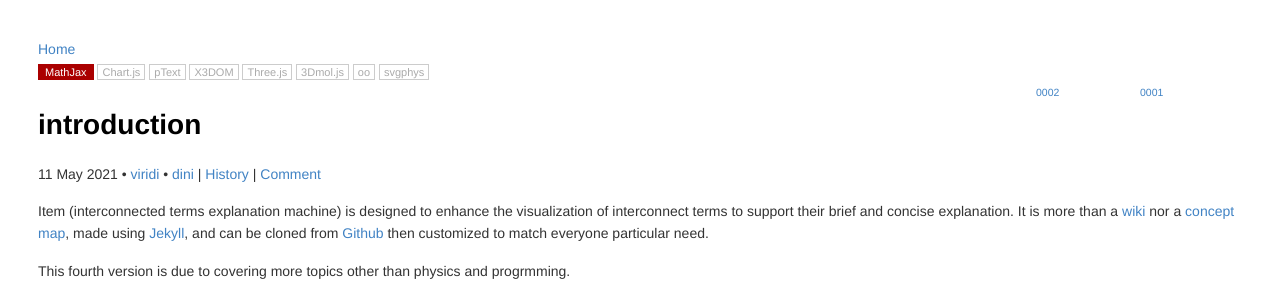
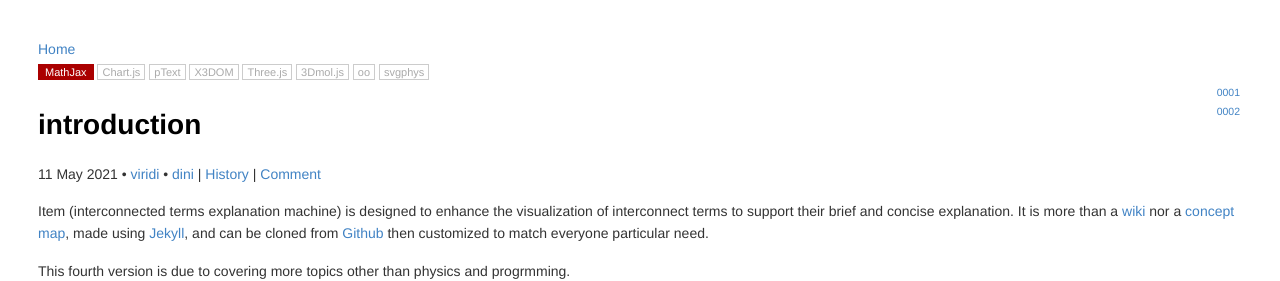
Before and after one commit to dudung/butir, a Jekyll site: the page built from _posts/0/00/2021-05-12-introduction.md, in a window 1280 px wide. Shown: the top 281 px of the page. Built offline with Jekyll 4.4.1, drawn with Linux system fonts in a browser that asks for light colours; formulas are drawn with MathJax 3.

Commit message:
update style for nodes

```diff
--- a/_includes/nodes.html
+++ b/_includes/nodes.html
@@ -1,10 +1,12 @@
 {% if page.nodes %}
 
 
+<div class="nodes_container">
 {% for n in page.nodes %}
-<div class="nodes">
+<span class="nodes">
 <a href="{{ site.baseurl }}/{{ n }}">{{ n }}</a>
+</span>
+{% endfor %}
 </div>
-{% endfor %}
 
 {% endif %}
--- a/_sass/main.scss
+++ b/_sass/main.scss
@@ -1,8 +1,12 @@
 .nodes {
-  width: 100px;
   font-size: 10.5px;
   float: right;
   padding: 1px 2px;
+}
+
+.nodes_container {
+  float: right;
+  width: 25px;
 }
 
 .current {
```
